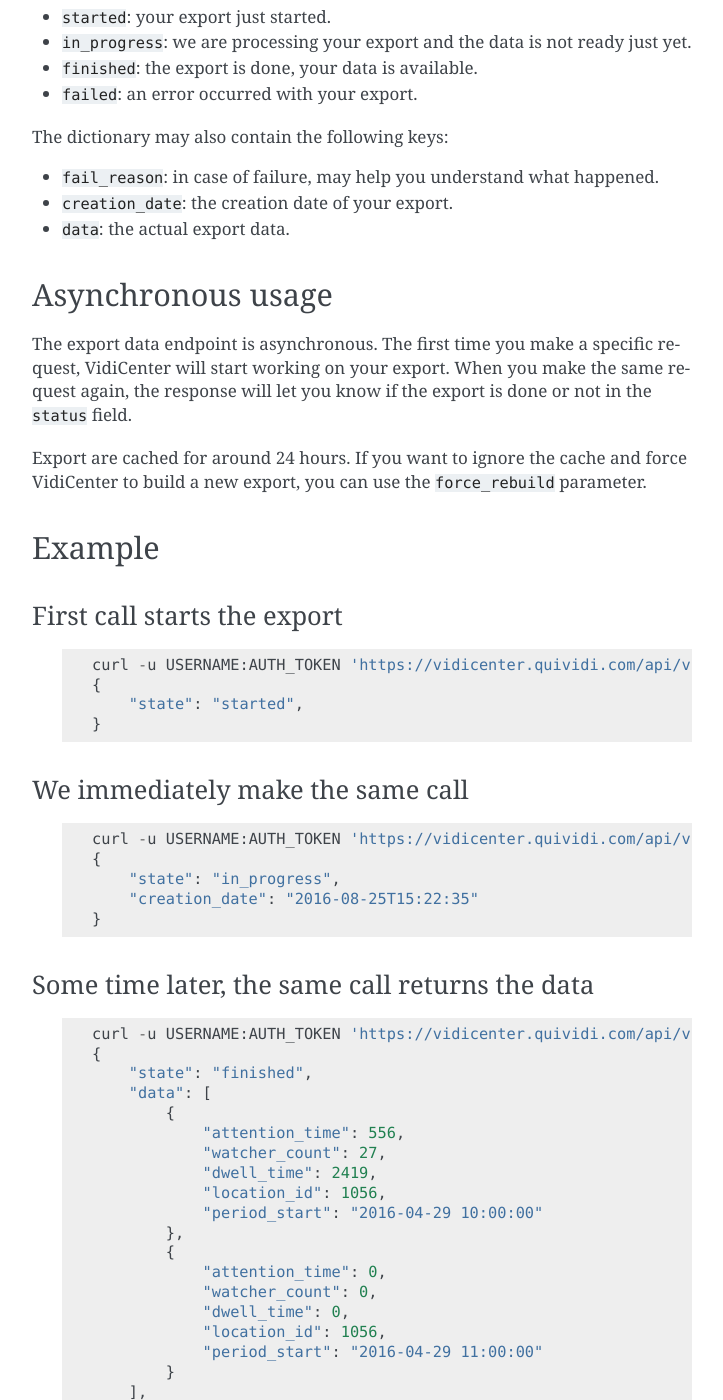
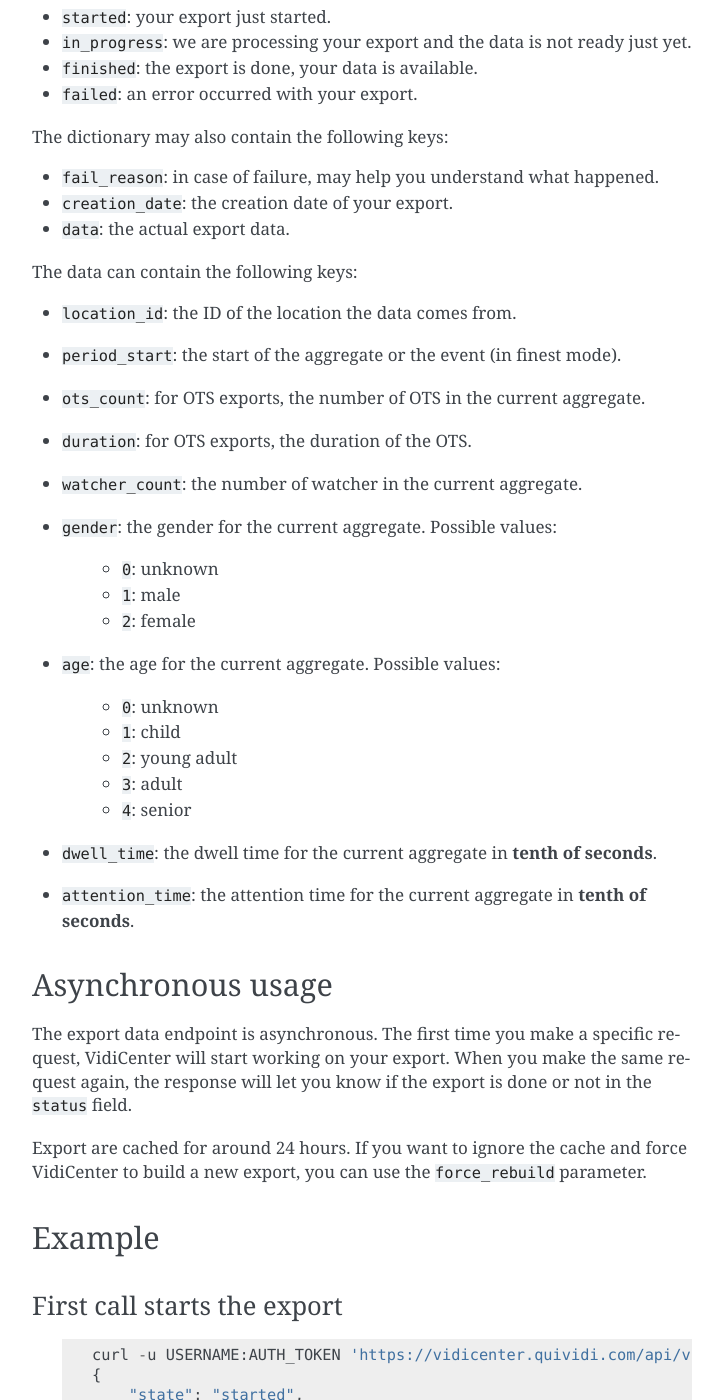
Before and after one commit to quividi/vidicenter-api-documentation, a Sphinx documentation site: the page built from docs/source/data.rst, in a window 1280 px wide and 1400 px high, scrolled down 1458 px. Shown: the whole window, without its empty margins (388-1111 px from the left). Built offline with Sphinx 7.4.7, drawn with Linux system fonts in a browser that asks for light colours.

Commit message:
Evol [#127911609] Added data documentation

```diff
--- a/docs/source/data.rst
+++ b/docs/source/data.rst
@@ -64,6 +64,30 @@ The dictionary may also contain the following keys:
 * ``creation_date``: the creation date of your export.
 * ``data``: the actual export data.
 
+The data can contain the following keys:
+
+* ``location_id``: the ID of the location the data comes from.
+* ``period_start``: the start of the aggregate or the event (in finest mode).
+* ``ots_count``: for OTS exports, the number of OTS in the current aggregate.
+* ``duration``: for OTS exports, the duration of the OTS.
+* ``watcher_count``: the number of watcher in the current aggregate.
+* ``gender``: the gender for the current aggregate. Possible values:
+
+    * ``0``: unknown
+    * ``1``: male
+    * ``2``: female
+
+* ``age``: the age for the current aggregate. Possible values:
+
+    * ``0``: unknown
+    * ``1``: child
+    * ``2``: young adult
+    * ``3``: adult
+    * ``4``: senior
+
+* ``dwell_time``: the dwell time for the current aggregate in **tenth of seconds**.
+* ``attention_time``: the attention time for the current aggregate in **tenth of seconds**.
+
 
 Asynchronous usage
 ------------------
```
